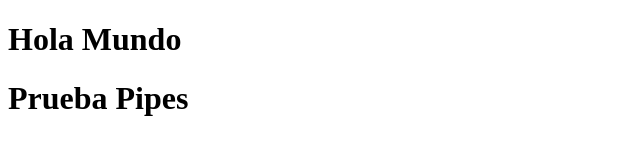
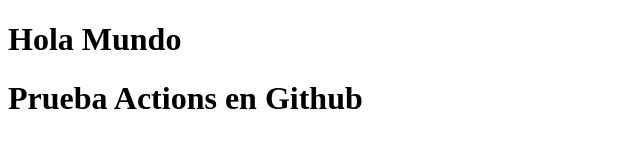
Before and after one commit to AlexanderVargas10/PracticaFinal, a website: page index.html in a window 1280 px wide. Shown: the whole page, without its empty margins (0-640 px from the left). Drawn offline with Linux system fonts and the light colour scheme.

```diff
--- a/index.html
+++ b/index.html
@@ -16,7 +16,7 @@
         console.log(saludar("DevOps 🚀"));
     </script>
 
-    <h1>Prueba Pipes</h1>
+    <h1>Prueba Actions en Github</h1>
 
 </body>
 </html>
```
